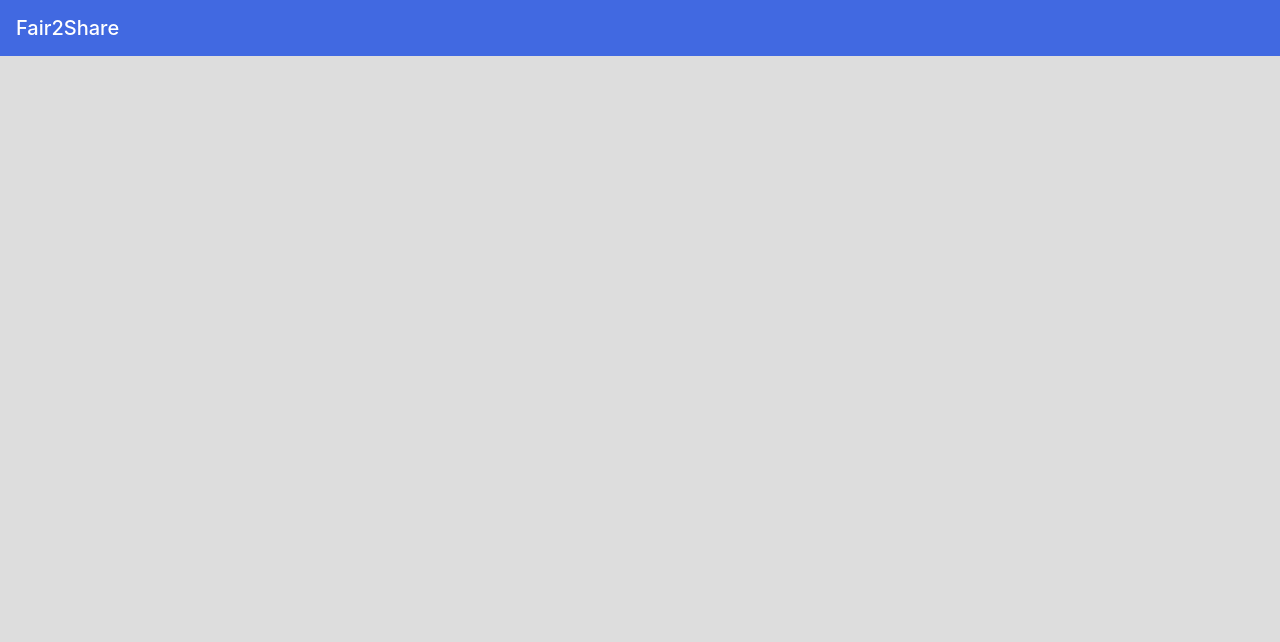
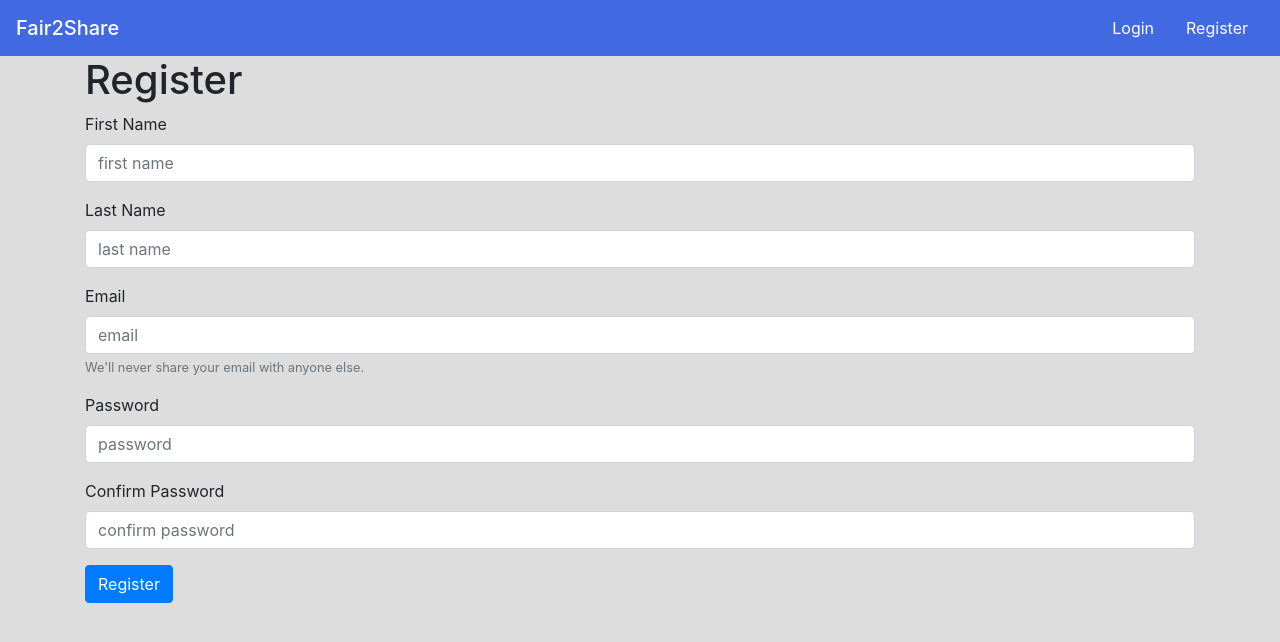
Before and after one commit to LarsVandenberghe/Fair2Share-Frontend, an Angular app: page /register in a window 1280 px wide. Before the commit this address led to /. Shown: the top 642 px of the page. Built offline with nearby package versions, Linux system fonts and the light colour scheme.

Commit message:
Registering

```diff
--- a/src/app/app.component.html
+++ b/src/app/app.component.html
@@ -2,20 +2,24 @@
   <span class="navbar-brand mb-0 h1">
     <div class="header-nav">Fair2Share</div>
   </span>
-  <!-- <div class="navbar-collapse collapse">
-          <button type="button" class="navbar-toggle" data-toggle="collapse" data-target=".navbar-collapse">
-            <span class="sr-only">Toggle navigation</span>
-            <span class="icon-bar"></span>
-            <span class="icon-bar"></span>
-            <span class="icon-bar"></span>
-          </button>
-        </div> -->
-
-
-    <ul *ngIf="getLoggedIn()" class="nav nav-bar">
-      <li class="nav-item"><div class="nav-link" [routerLink]="['/']">Activities</div></li>
-      <li class="nav-item"><div class="nav-link" [routerLink]="['/profile']">Profile</div></li>
-      <li class="nav-item"><div class="nav-link" (click)="logOut()">Log out</div></li>
-    </ul>
+  <ul *ngIf="getLoggedIn()" class="nav nav-bar">
+    <li class="nav-item">
+      <div class="nav-link" [routerLink]="['/']">Activities</div>
+    </li>
+    <li class="nav-item">
+      <div class="nav-link" [routerLink]="['/profile']">Profile</div>
+    </li>
+    <li class="nav-item">
+      <div class="nav-link" (click)="logOut()">Log out</div>
+    </li>
+  </ul>
+  <ul *ngIf="!getLoggedIn()" class="nav nav-bar">
+    <li class="nav-item">
+      <div class="nav-link" [routerLink]="['/']">Login</div>
+    </li>
+    <li class="nav-item">
+      <div class="nav-link" [routerLink]="['/register']">Register</div>
+    </li>
+  </ul>
 </nav>
 <router-outlet></router-outlet>
--- a/src/app/app.module.ts
+++ b/src/app/app.module.ts
@@ -8,10 +8,12 @@ import { UserModule } from './user/user.module';
 import { AppComponent } from './app.component';
 import { ProfileComponent } from './profile/profile.component';
 import { HomeComponent } from './home/home.component';
+import { RegisterComponent } from './user/register.component';
 
 const appRoutes: Routes = [
   { path: 'home', component: HomeComponent },
   { path: 'profile', component: ProfileComponent },
+  { path: 'register', component: RegisterComponent},
   { path: '', redirectTo: 'home', pathMatch: 'full'}
   // { path: '**', component: PageNotFoundComponent}
 ];
--- a/src/app/home/home.component.html
+++ b/src/app/home/home.component.html
@@ -1,5 +1,13 @@
 <div *ngIf="!loggedIn()">
-    <app-login></app-login>
+    <div class="row">
+        <div class="col-8">
+            <div class="container">
+                <h1>Huh?</h1>
+                <p>Have you ever been with friend on holiday and had issues keeping track of payments? If so this website might be something for you.</p>
+            </div>
+        </div>
+        <div class="col-4"><app-login></app-login></div>
+    </div>
 </div>
 
 <div *ngIf="loggedIn()">
--- a/src/app/profile/profile.component.html
+++ b/src/app/profile/profile.component.html
@@ -1,8 +1,8 @@
-<div *ngIf="profile != null" class="row">
+<div *ngIf="loggedIn && profile != null" class="row">
   <div class="col-4 pane-container text-center">
     <img [src]="image" alt="" class="rounded-circle" style="width: 150px;">
+    <h2>{{profile.firstname + ' ' + profile.lastname}}</h2>
 
-    <h2>{{profile.firstname + ' ' + profile.lastname}}</h2>
   </div>
   <div class="col-8">
 
--- a/src/app/user/authentication.service.ts
+++ b/src/app/user/authentication.service.ts
@@ -74,4 +74,36 @@ export class AuthenticationService {
     }
     return true;
   }
+
+  register(
+    firstName: string,
+    lastName: string,
+    email: string,
+    password: string
+  ): Observable<boolean> {
+    return this.http
+      .post(
+        `${environment.apiUrl}/Account/register`,
+        {
+          firstName,
+          lastName,
+          email,
+          password,
+          passwordConfirmation: password
+        },
+        { responseType: 'text' }
+      )
+      .pipe(
+        map((token: any) => {
+          if (token) {
+            localStorage.setItem(this._tokenKey, token.substr(1, token.length -2));
+            this._user$.next(email);
+            return true;
+          } else {
+            return false;
+          }
+        })
+      );
+  }
+
 }
--- /dev/null
+++ b/src/app/user/register.component.html
@@ -0,0 +1,68 @@
+<div class="container">
+  <form [formGroup]="user" (ngSubmit)="onSubmit()">
+    <h1>Register</h1>
+    <div class="form-group">
+      <label>First Name</label>
+      <input
+        matInput
+        placeholder="first name"
+        aria-label="first name"
+        formControlName="firstName"
+        class="form-control"
+      />
+    </div>
+    <div class="form-group">
+      <label>Last Name</label>
+      <input
+        matInput
+        placeholder="last name"
+        aria-label="last name"
+        formControlName="lastName"
+        class="form-control"
+      />
+    </div>
+    <div class="form-group">
+      <label>Email</label>
+      <input
+        matInput
+        placeholder="email"
+        aria-label="email"
+        formControlName="email"
+        class="form-control"
+      />
+      <small id="emailHelp" class="form-text text-muted"
+        >We'll never share your email with anyone else.
+      </small>
+    </div>
+
+    <span formGroupName="passwordGroup">
+      <div class="form-group">
+            <label>Password</label>
+        <input
+          type="password"
+          matInput
+          placeholder="password"
+          aria-label="password"
+          formControlName="password"
+          class="form-control"
+        />
+      </div>
+
+      <div class="form-group">
+            <label>Confirm Password</label>
+        <input
+          type="password"
+          matInput
+          placeholder="confirm password"
+          aria-label="confirm password"
+          formControlName="confirmPassword"
+          class="form-control"
+        />
+      </div>
+    </span>
+
+    <button type="submit" class="btn btn-primary">
+      Register
+    </button>
+  </form>
+</div>
--- a/src/app/user/register.component.ts
+++ b/src/app/user/register.component.ts
@@ -1,8 +1,77 @@
-import { Component } from '@angular/core';
+import { Component, OnInit } from '@angular/core';
+import { AbstractControl, FormGroup, FormBuilder, Validators } from '@angular/forms';
+import { Router } from '@angular/router';
+import { AuthenticationService } from './authentication.service';
+import { HttpErrorResponse } from '@angular/common/http';
+
+function comparePasswords(control: AbstractControl): { [key: string]: any } {
+    const password = control.get('password');
+    const confirmPassword = control.get('confirmPassword');
+    return password.value === confirmPassword.value
+        ? null
+        : { passwordsDiffer: true };
+}
 
 @Component({
+    templateUrl: './register.component.html',
+})
+export class RegisterComponent implements OnInit {
+    public user: FormGroup;
+    public errorMsg: string;
 
-})
-export class RegisterComponent{
+    constructor(private authService: AuthenticationService,
+        private router: Router,
+        private fb: FormBuilder) {
+    }
 
+    ngOnInit(): void {
+        this.user = this.fb.group({
+            firstName: ['', Validators.required],
+            lastName: ['', Validators.required],
+            email: [
+                '',
+                [Validators.required, Validators.email]
+                //serverSideValidateUsername(this.authService.checkUserNameAvailability)
+            ],
+            passwordGroup: this.fb.group(
+                {
+                    password: ['', [Validators.required, Validators.minLength(8)]],
+                    confirmPassword: ['', Validators.required]
+                },
+                { validator: comparePasswords }
+            )
+        });
+    }
+
+    onSubmit() {
+
+        this.authService
+          .register(
+            this.user.value.firstName,
+            this.user.value.lastName,
+            this.user.value.email,
+            this.user.value.passwordGroup.password
+          )
+          .subscribe(
+            val => {
+              if (val) {
+                this.router.navigateByUrl('/profile');
+              } else {
+                this.errorMsg = `Could not login`;
+              }
+            },
+            (err: HttpErrorResponse) => {
+              console.log(err);
+              if (err.error instanceof Error) {
+                this.errorMsg = `Error while trying to login user ${
+                  this.user.value.email
+                }: ${err.error.message}`;
+              } else {
+                this.errorMsg = `Error ${err.status} while trying to login user ${
+                  this.user.value.email
+                }: ${err.error}`;
+              }
+            }
+          );
+    }
 }
```
Also changed, not shown: src/app/user/user.module.ts (+5 -3 lines).
